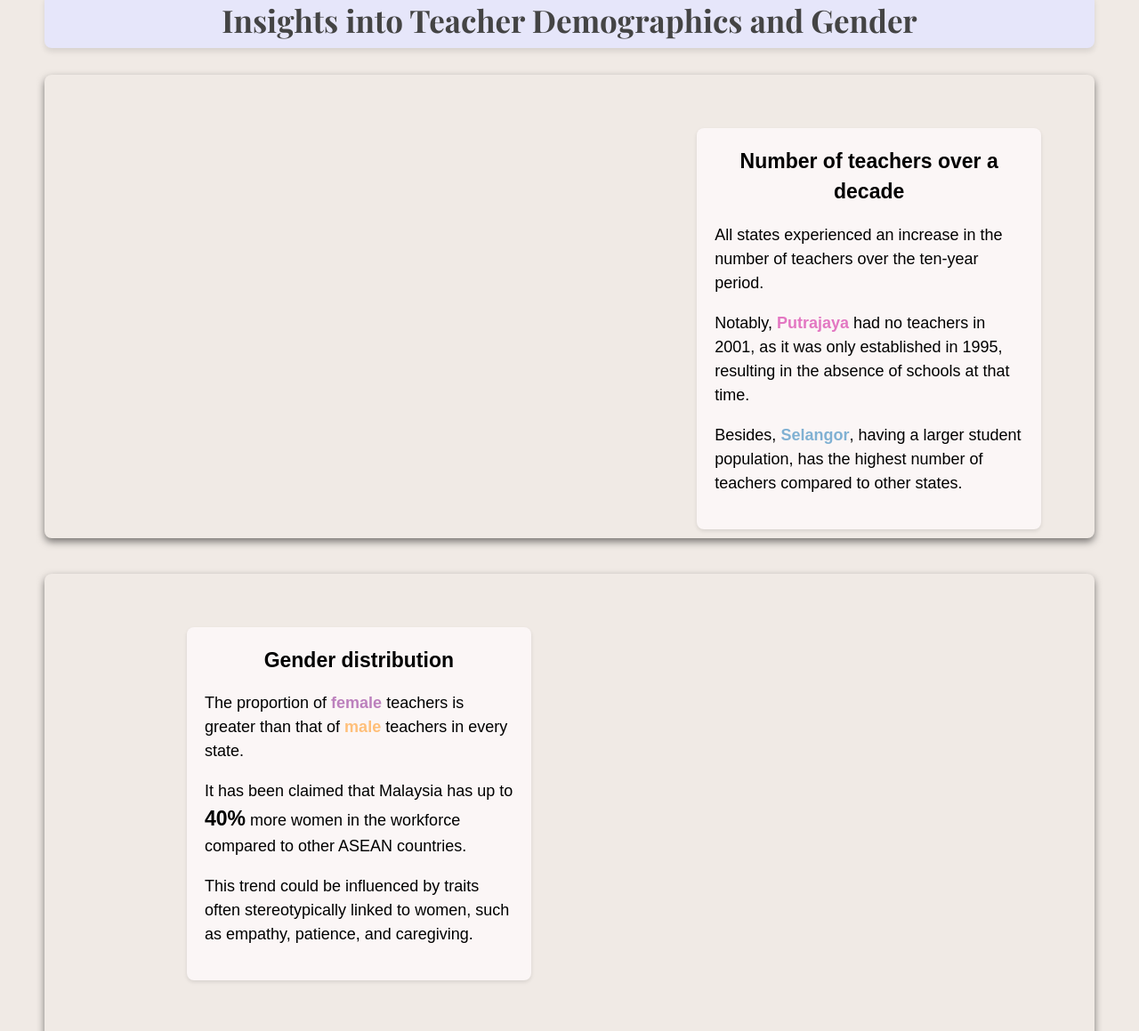
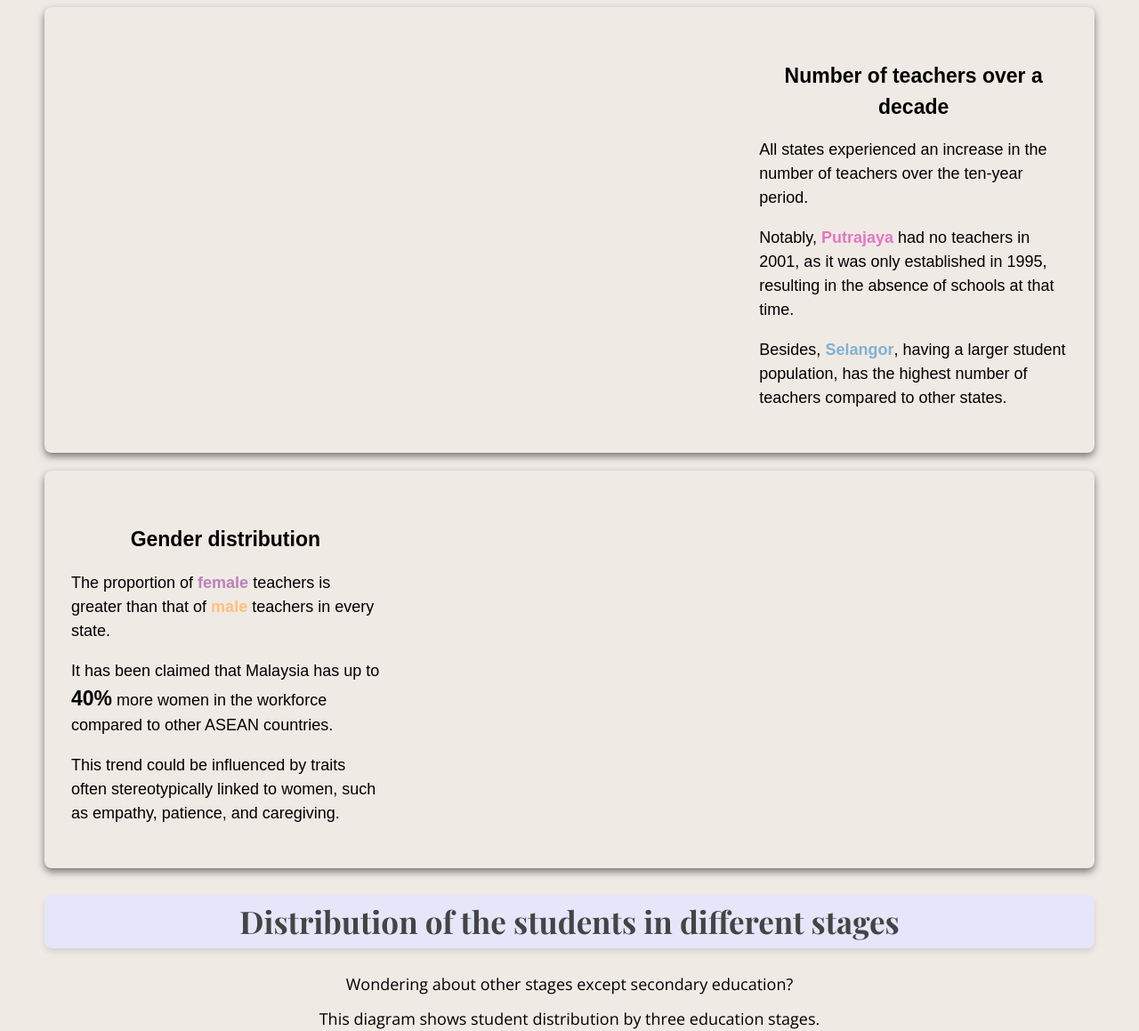
Before and after one commit to CarmenLiew/FIT3179, a plain HTML site: page Assignment2/index.html in a window 1280 px wide. Shown: the part 1634-2793 px from the top of the page at 89% size. Drawn offline with nearby package versions, Linux system fonts and the light colour scheme; a script that the page names is missing.

Commit message:
Latest updated styles.css

```diff
--- a/Assignment2/css/styles.css
+++ b/Assignment2/css/styles.css
@@ -1,6 +1,13 @@
 body {
   font-family: 'Open Sans', sans-serif;
-  background-color: #f0eae5; /* Light peach background */
+  background-color: #f0eae5; /*light peach colour*/
+}
+
+.page {
+  margin: 0 auto;
+  max-width: 1500px;
+  padding: 35px 50px 0;
+  box-sizing: border-box;
 }
 
 h1 {
@@ -29,22 +36,13 @@ h1 {
   margin: 0;
 }
 
-.page {
-  margin: 0 auto;
-  max-width: 1500px;
-  padding: 50px;
-  padding-top: 35px;
-  padding-bottom: 0px;
-  box-sizing: border-box;
-}
-
 .vis-container {
   width: 100%;
   margin-bottom: 20px;
+  display: inline-block;
 }
 
 .centered-map {
-  display: flex;
   justify-content: center;
   align-items: center;
 }
@@ -63,64 +61,39 @@ h1 {
   box-shadow: 0 8px 16px rgba(0, 0, 0, 0.2);
 }
 
-.description {
-  background-color: #fff;
-  border-radius: 8px;
-  padding: 15px;
-  margin-top: 10px;
-  box-shadow: 0 2px 4px rgba(0,0,0,0.1);
+.description-right, .description-left {
+  padding: 20px;
+  background-color: #f0eae5;
+  line-height: 1.5;
+  font-size: 18px;
+  height: 100%;
+  box-sizing: border-box;
+  margin-top: 0px;
+  max-width: 48ch; /* 'ch' unit approximates the width of characters */
 }
 
-.description-right p:first-of-type {
-  font-weight: bold;
-  font-size: 23px;
-  text-align: center;
-  margin-bottom: 15px; /* Space after title */
-  margin-top: 0;
-}
-
-.description-right p {
-  line-height: 1.5;
-  font-size: 18px;
-}
-
-.description-right, .description-center {
-  padding: 20px;
-  background-color: #fbf6f6;
-  border-radius: 8px;
-  box-shadow: 0 2px 4px rgba(0,0,0,0.1);
-  margin-top: 50px;
-  transform: translateX(-50px);
-}
-
-.description-center {
-  margin-top: 20px;
-  text-align: center;
-}
-
+.description-right p:first-of-type,
 .description-left p:first-of-type {
   font-weight: bold;
   font-size: 23px;
   text-align: center;
   margin-bottom: 15px;
-  margin-top: 0;
+  margin-top: 30px;
 }
 
-.description-left {
-  padding: 20px;
-  background-color: #fbf6f6;
-  border-radius: 8px;
-  box-shadow: 0 2px 4px rgba(0,0,0,0.1);
-  margin-top: 50px;
-  transform: translateX(150px);
-  line-height: 1.5;
-  font-size: 18px;
+.description-adjust {
+  margin-left: 100px;
 }
 
-#vis3, #vis5{
-  width: 80%;
-  height: 500px;
-  margin-left: 200px;
+.description-vis5 {
+  margin-left: 100px;
+}
+
+.small-font {
+  font-size: 14px;
+  color: #666;
+  line-height: 1.6;
+  margin: 15px 0;
 }
 
 ul {
@@ -141,22 +114,26 @@ a:hover {
   text-decoration: underline;
 }
 
-.small-font {
-  font-size: 14px;
-  color: #666;
+.vis-row {
+  display: flex;
+  margin-bottom: 20px;
 }
 
-.pure-g {
-  margin-bottom: 40px;
+.vis-col {
+  flex: 1;
+  padding: 10px;
 }
 
-/* Responsive adjustments */
 @media (max-width: 768px) {
-  .pure-u-1-2, .pure-u-2-3, .pure-u-1-3 {
-    width: 100%;
+  .vis-row {
+      flex-direction: column;
   }
 
-  .description-right {
-    margin-top: 20px;
+  .vis-col {
+      width: 100%;
+  }
+
+  .description-right, .description-left {
+      margin-top: 20px;
   }
 }
```
